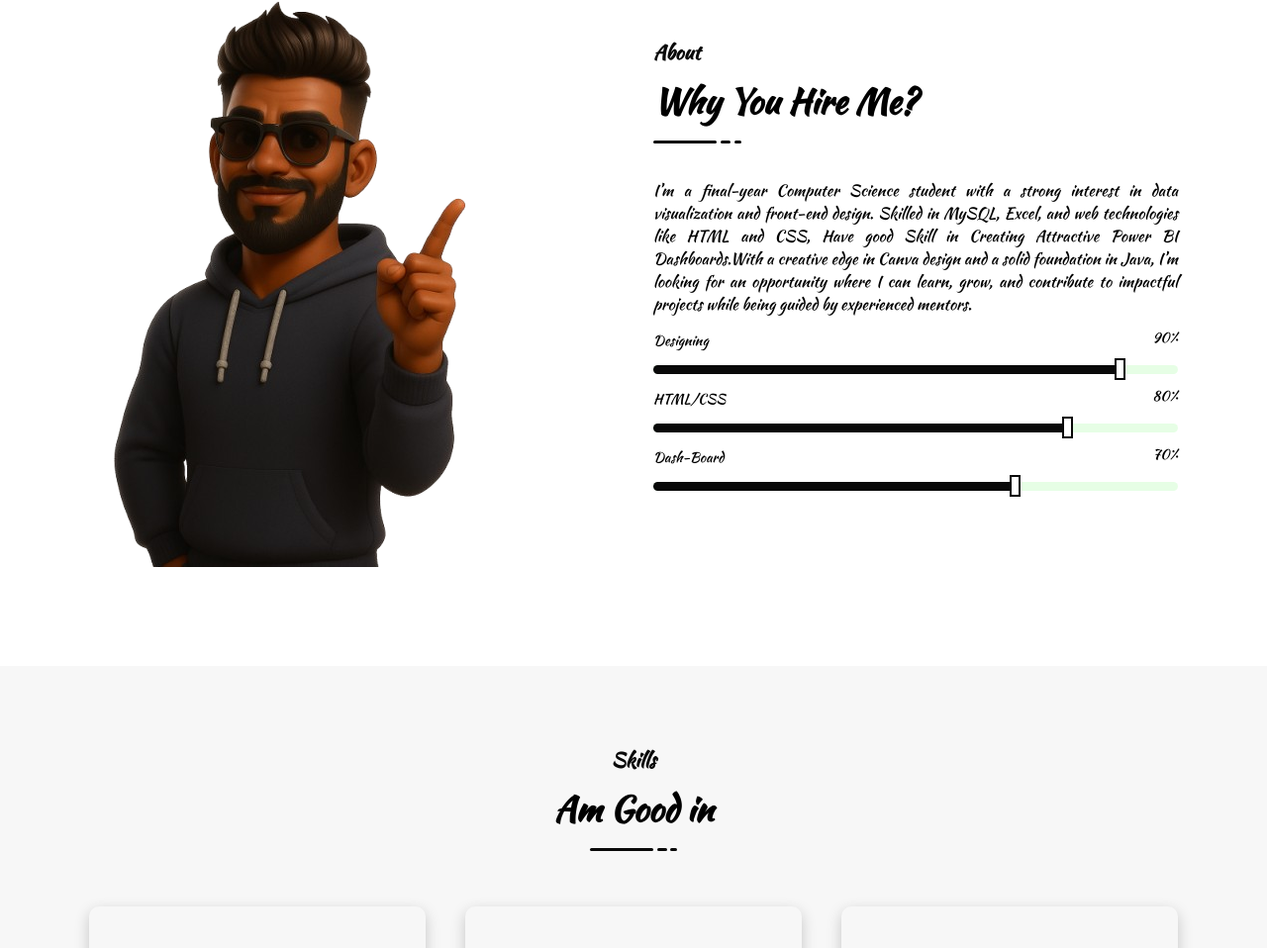
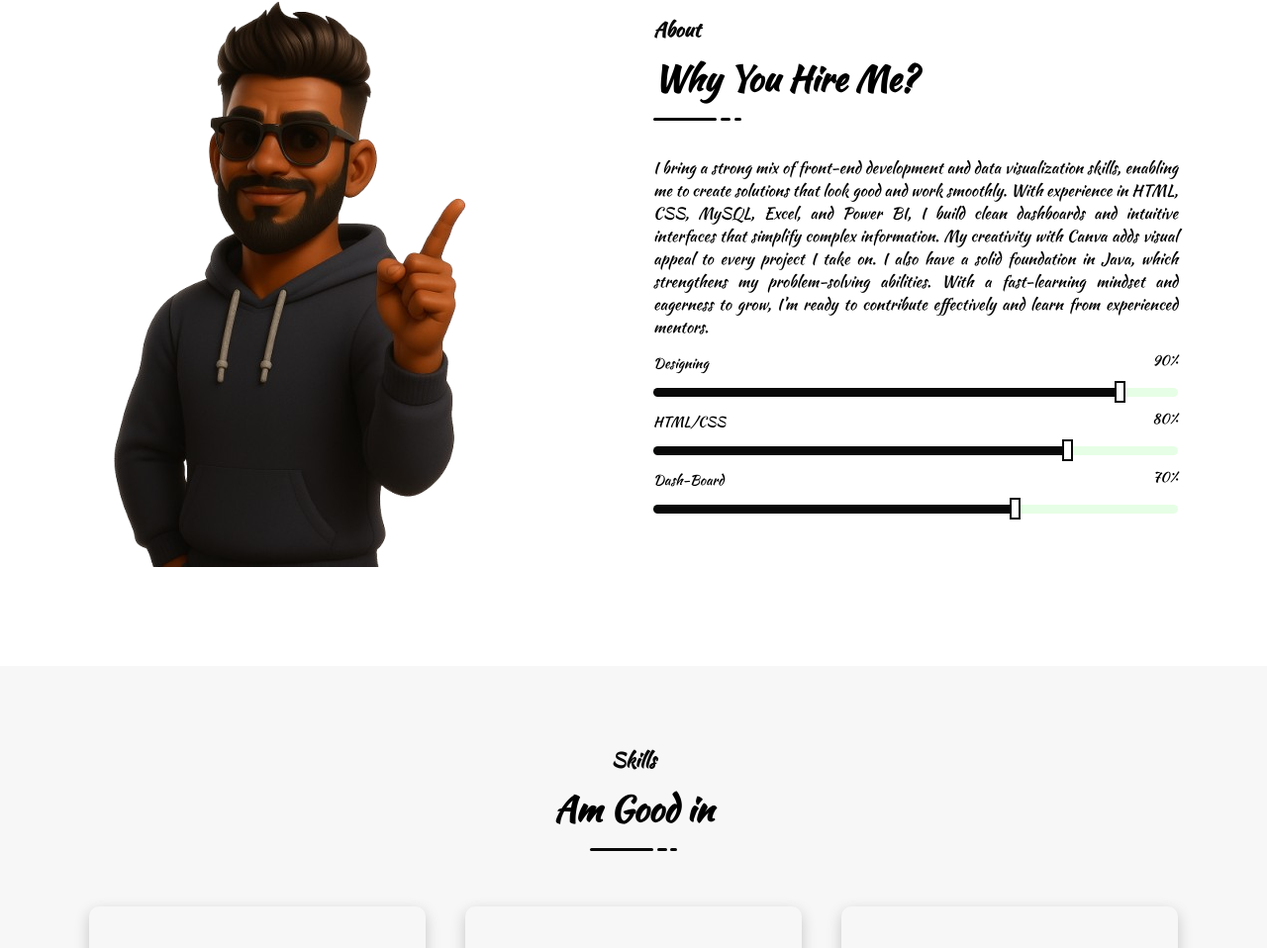
Before and after one commit to mrsarathi-00/Personal_Portfolio, a plain HTML site: page index.html in a window 1280 px wide. Shown: the part 831-1789 px from the top of the page at 99% size. Drawn offline with Linux system fonts and the light colour scheme.

Commit message:
Update index.html

```diff
--- a/index.html
+++ b/index.html
@@ -100,7 +100,7 @@
                               <li></li>
                           </ul>
                       </div> <!--===== Section Title =====-->
-                      <p>I’m a final-year Computer Science student with a strong interest in data visualization and front-end design. Skilled in MySQL, Excel, and web technologies like HTML and CSS, Have good Skill in Creating Attractive Power BI Dashboards.With a creative edge in Canva design and a solid foundation in Java, I’m looking for an opportunity where I can learn, grow, and contribute to impactful projects while being guided by experienced mentors.</p>
+                      <p>I bring a strong mix of front-end development and data visualization skills, enabling me to create solutions that look good and work smoothly. With experience in HTML, CSS, MySQL, Excel, and Power BI, I build clean dashboards and intuitive interfaces that simplify complex information. My creativity with Canva adds visual appeal to every project I take on. I also have a solid foundation in Java, which strengthens my problem-solving abilities. With a fast-learning mindset and eagerness to grow, I’m ready to contribute effectively and learn from experienced mentors.</p>
                           <div class="about-skills">
                               <div class="skill-item">
                                   <div class="skill-header">
@@ -387,4 +387,5 @@
       <!--===== Main JS =====-->
     <script src="main.js"></script>
 </body>
+
 </html>
```
